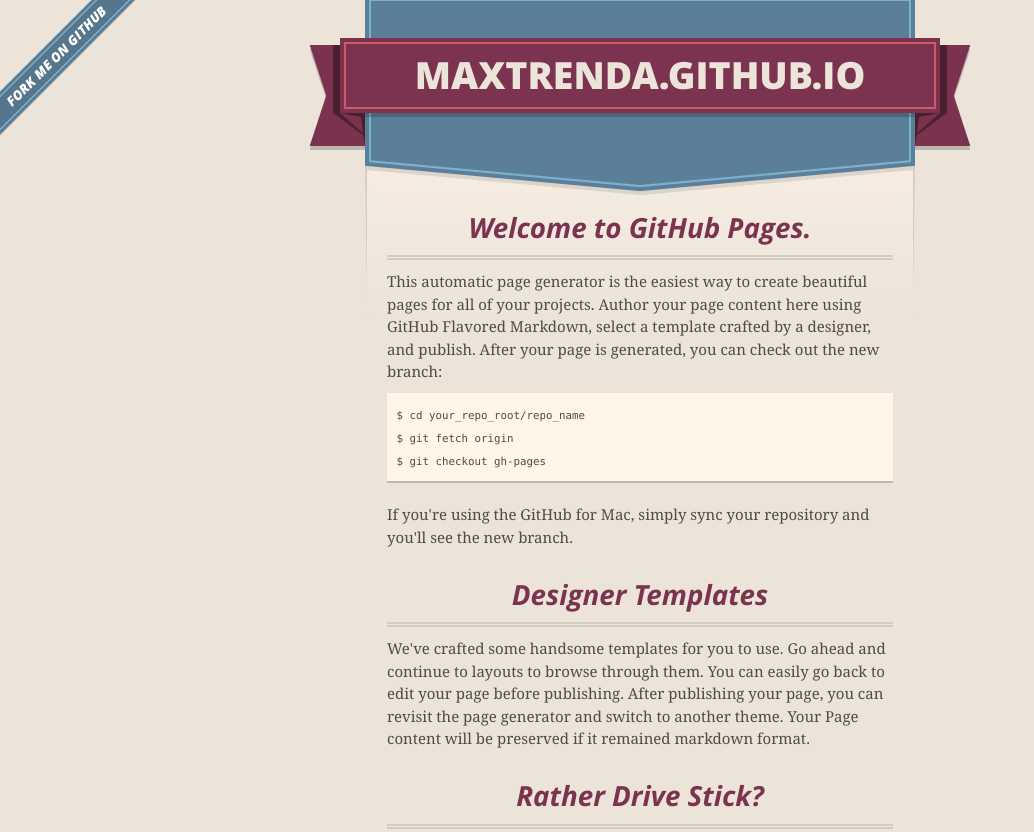
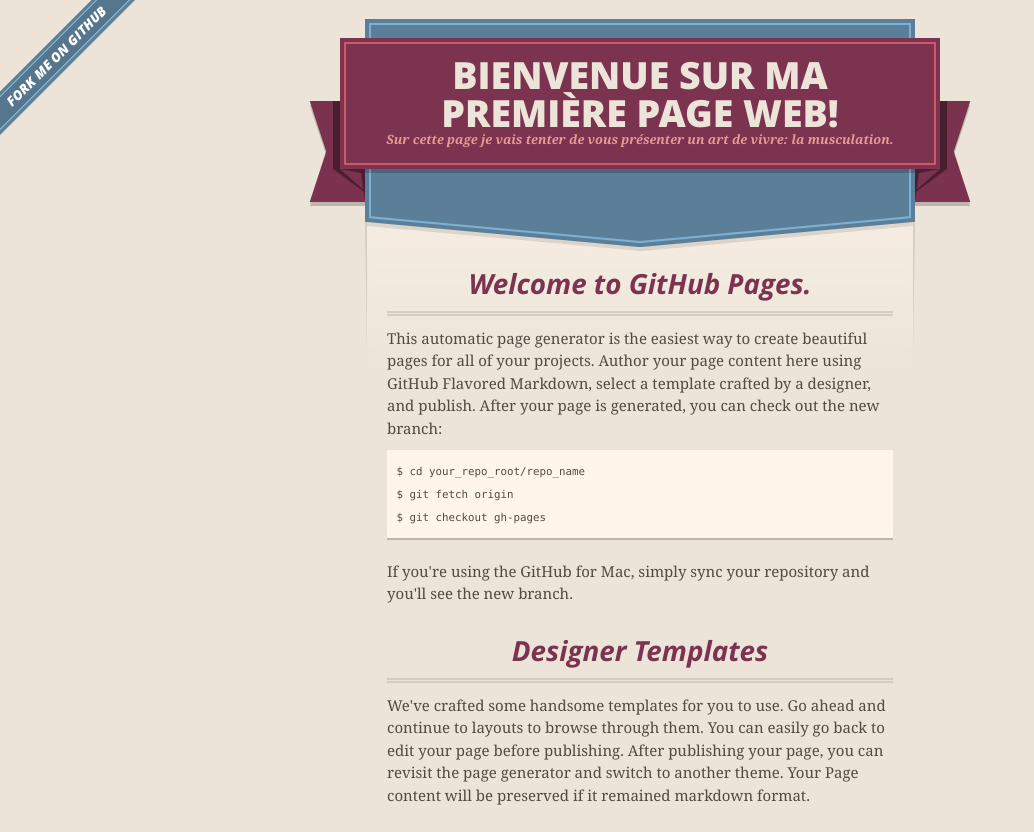
Before and after one commit to maxtrenda/maxtrenda.github.io, a plain HTML site: page index.html in a window 1280 px wide. Shown: the top 832 px of the page, without its empty margins (0-1034 px from the left). Drawn offline with nearby package versions, Linux system fonts and the light colour scheme.

Commit message:
La musculation

```diff
--- a/index.html
+++ b/index.html
@@ -27,8 +27,8 @@
       <header>
         <span class="ribbon-outer">
           <span class="ribbon-inner">
-            <h1>Maxtrenda.GitHub.io</h1>
-            <h2></h2>
+            <h1 id="project_title">Bienvenue sur ma première page web!</h1>
+            <h2 id="project_tagline">Sur cette page je vais tenter de vous présenter un art de vivre: la musculation.</h2>
           </span>
           <span class="left-tail"></span>
           <span class="right-tail"></span>
```
